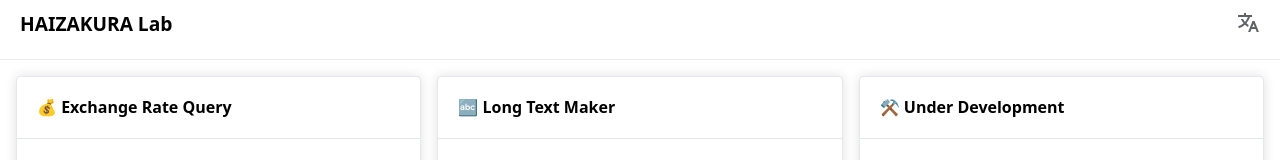
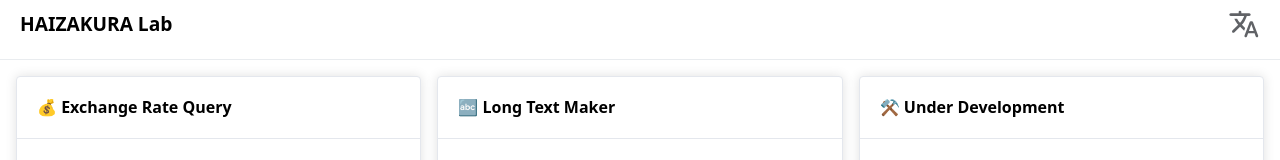
Before and after one commit to haizakura/lab, a Nuxt app: page / in a window 1280 px wide. Shown: the top 160 px of the page. Built offline with nearby package versions, Linux system fonts and the light colour scheme.

Commit message:
chore: add multi language icon

```diff
--- a/app/components/AppHeader.vue
+++ b/app/components/AppHeader.vue
@@ -5,12 +5,7 @@
     <div class="header-right">
       <el-dropdown>
         <span>
-          <i class="el-icon language-icon">
-            <svg viewBox="0 0 24 24" width="1.5rem" height="1.5rem">
-              <path d="m18.5 10l4.4 11h-2.155l-1.201-3h-4.09l-1.199 3h-2.154L16.5 10h2zM10 2v2h6v2h-1.968a18.222 18.222 0 0 1-3.62 6.301a14.864 14.864 0 0 0 2.336 1.707l-.751 1.878A17.015 17.015 0 0 1 9 13.725a16.676 16.676 0 0 1-6.201 3.548l-.536-1.929a14.7 14.7 0 0 0 5.327-3.042A18.078 18.078 0 0 1 4.767 8h2.24A16.032 16.032 0 0 0 9 10.877a16.165 16.165 0 0 0 2.91-4.876L2 6V4h6V2h2zm7.5 10.885L16.253 16h2.492L17.5 12.885z">
-              </path>
-            </svg>
-          </i>
+          <MaterialSymbolsTranslateRounded class="language-icon" />
         </span>
         <template #dropdown>
           <el-dropdown-menu>
@@ -27,6 +22,8 @@
 <script lang="ts" setup>
 const { locales } = useI18n()
 const switchLocalePath = useSwitchLocalePath()
+
+import MaterialSymbolsTranslateRounded from '@/components/MaterialSymbolsTranslateRounded.vue';
 
 const goBackHome = () => {
   const localeRoute = useLocaleRoute();
@@ -59,7 +56,7 @@ const availableLocales = computed(() => locales.value);
 }
 
 .language-icon {
-  font-size: 1.5rem;
+  font-size: 2rem;
   line-height: 3rem;
   cursor: pointer;
 }
--- /dev/null
+++ b/app/components/MaterialSymbolsTranslateRounded.vue
@@ -0,0 +1,15 @@
+<template>
+  <svg xmlns="http://www.w3.org/2000/svg" width="1em" height="1em" viewBox="0 0 24 24">
+    <!-- Icon from Material Symbols by Google - https://github.com/google/material-design-icons/blob/master/LICENSE -->
+    <path
+      fill="currentColor"
+      d="m15.075 18.95l-.85 2.425q-.1.275-.35.45t-.55.175q-.5 0-.812-.413t-.113-.912l3.8-10.05q.125-.275.375-.45t.55-.175h.75q.3 0 .55.175t.375.45L22.6 20.7q.2.475-.1.888t-.8.412q-.325 0-.562-.175t-.363-.475l-.85-2.4zM9.05 13.975L4.7 18.3q-.275.275-.687.288T3.3 18.3q-.275-.275-.275-.7t.275-.7l4.35-4.35q-.875-.875-1.588-2T4.75 8h2.1q.5.975 1 1.7t1.2 1.45q.825-.825 1.713-2.313T12.1 6H2q-.425 0-.712-.288T1 5t.288-.712T2 4h6V3q0-.425.288-.712T9 2t.713.288T10 3v1h6q.425 0 .713.288T17 5t-.288.713T16 6h-1.9q-.525 1.8-1.575 3.7t-2.075 2.9l2.4 2.45l-.75 2.05zM15.7 17.2h3.6l-1.8-5.1z"
+    />
+  </svg>
+</template>
+
+<script>
+export default {
+  name: 'MaterialSymbolsTranslateRounded',
+};
+</script>
```
